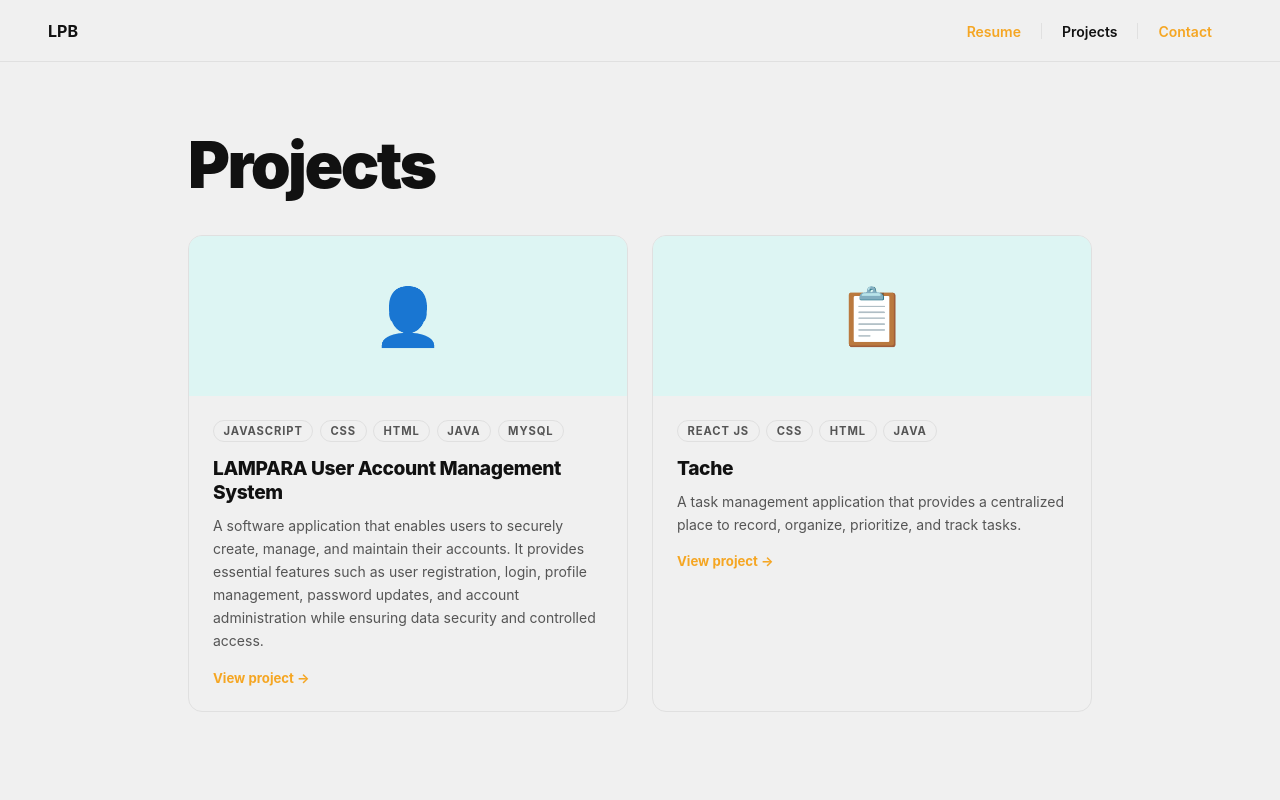
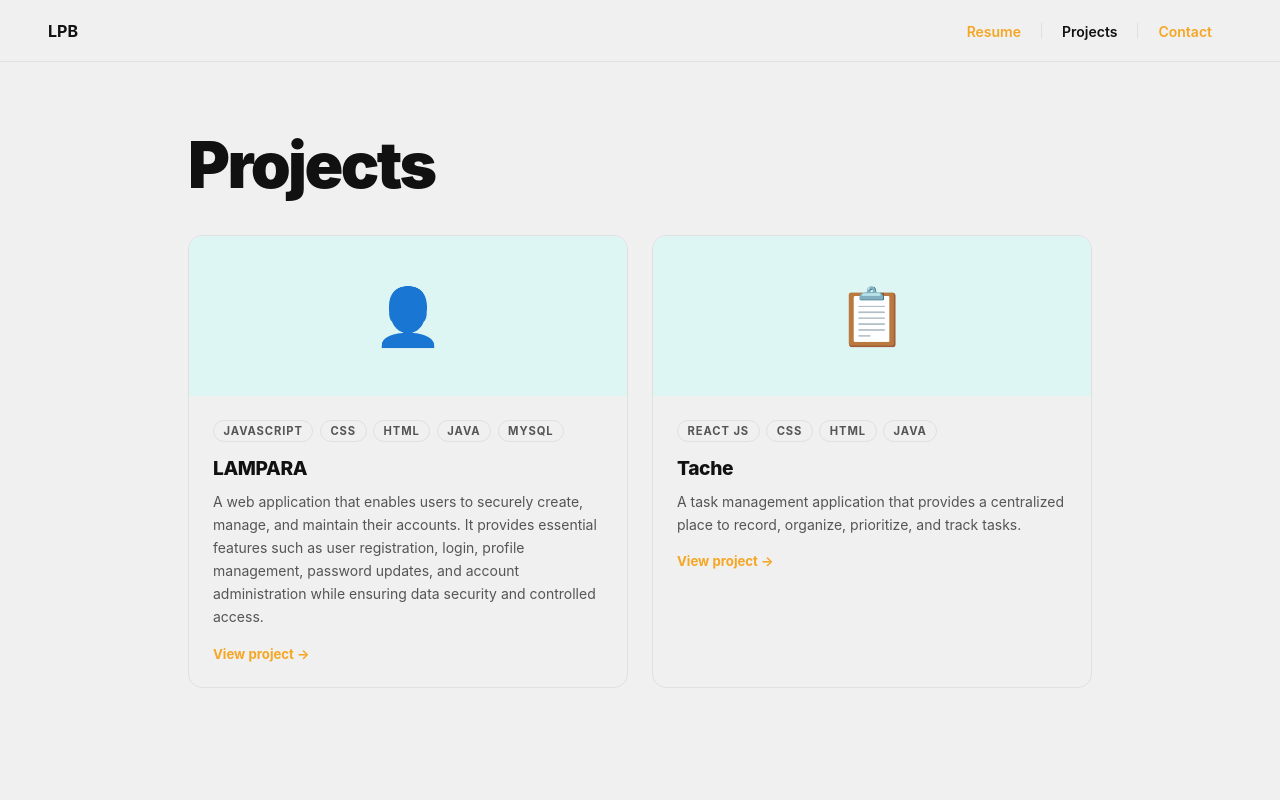
Before and after one commit to Astra67-ui/AstraUI, a React (Vite) app: page /projects in a window 1280 px wide. Shown: the top 800 px of the page. Built offline with nearby package versions, Linux system fonts and the light colour scheme.

Commit message:
minor changes

```diff
--- a/src/app/Projects.jsx
+++ b/src/app/Projects.jsx
@@ -17,10 +17,10 @@ function Projects() {
               <span className="project-tag">MySQL</span>
             </div>
             <div className="project-name">
-              LAMPARA User Account Management System
+              LAMPARA
             </div>
             <p className="project-desc">
-              A software application that enables users to securely create,
+              A web application that enables users to securely create,
               manage, and maintain their accounts. It provides essential
               features such as user registration, login, profile management,
               password updates, and account administration while ensuring data
```
